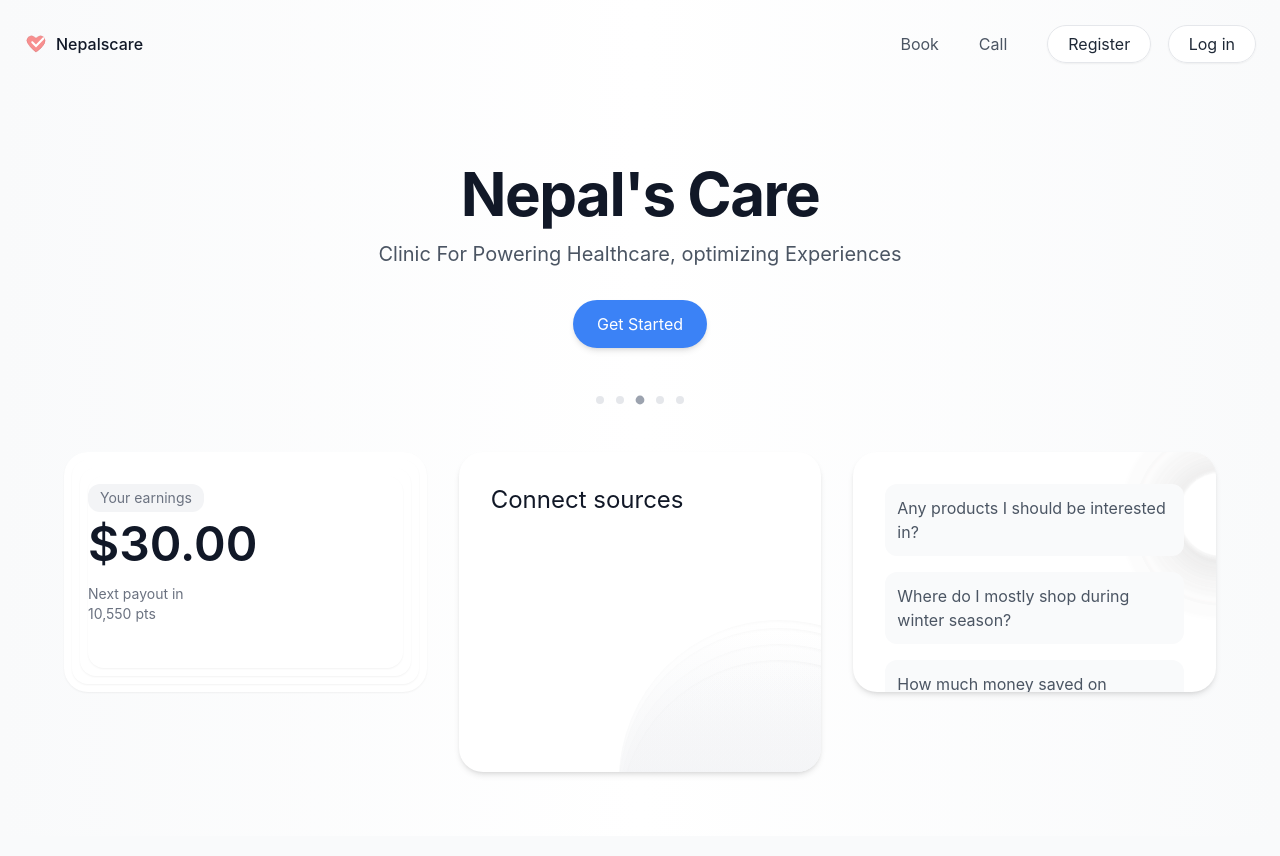
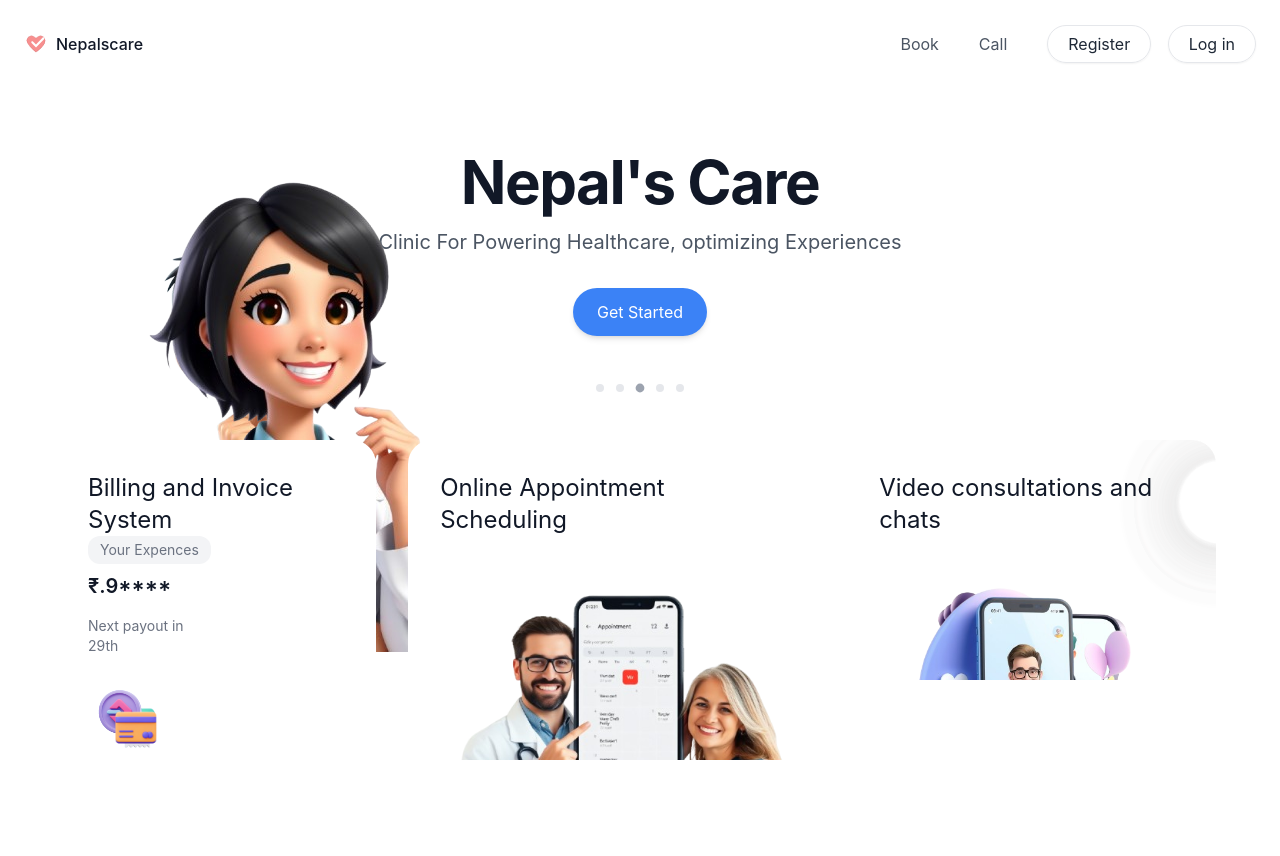
Before and after one commit to 0luv69/ClinicMng, a Django app: page / in a window 1280 px wide. Before the commit the page ends 775 px from the top, so only its background shows below. Run offline with Django 5.2, Linux system fonts and the light colour scheme.

Commit message:
tempates

```diff
--- a/clinic/templates/index.html
+++ b/clinic/templates/index.html
@@ -9,10 +9,32 @@
     <!-- <script src="https://cdn.tailwindcss.com"></script> -->
     <link rel="stylesheet" href="{% static 'styles.css' %}" />
 </head>
+<!-- <div class="absolute w-screen max-w-full h-lvh top-0 pointer-events-none overflow-hidden -z-10">
+            <style>
+                #svg_wave {
+                    filter: drop-shadow(4px 4px 10px rgba(0, 0, 0, 0.5));
+                }
+            </style>
+            <svg viewBox="0 0 2093 1555" fill="none" xmlns="http://www.w3.org/2000/svg" id="svg_wave">
+                <defs>
+                    <filter id="shadow" x="-50%" y="-50%" width="200%" height="200%">
+                        <feDropShadow dx="5" dy="5" stdDeviation="5" flood-color="black" flood-opacity="0.5" />
+                    </filter>
+                </defs>
+                <path fill-rule="evenodd" clip-rule="evenodd"
+                    d="M4 1C4 1 118.699 68.8418 211.868 197.348C337.622 370.797 337.687 617.706 337.75 853.708C337.826 1139.86 337.897 1409.97 562.002 1513.67C708.226 1581.33 938.701 1548.09 1046.5 1526.8C1154.3 1548.09 1384.77 1581.33 1531 1513.67C1755.1 1409.97 1755.18 1139.86 1755.26 853.708C1755.31 617.706 1755.38 370.797 1881.13 197.348C1974.3 68.8418 2089 1 2089 1H1105.78H987.222H4Z"
+                    stroke="black" stroke-width="2" />
+            </svg>
 
-<body class="min-h-screen bg-gradient-to-r from-gray-50 via-white to-gray-50 font-sans">
+        </div> -->
+
+<body class="min-h-screen bg-gradient-to-r from-rose-50 via-white to-rose-50 font-sans">
+
+
+
+
     <!-- Header -->
-    <header class="container mx-auto px-6 py-6">
+    <header class="container mx-auto px-6 py-6 text-black">
         <div class="flex justify-between items-center">
             <div class="flex items-center space-x-2">
                 <svg id='Heart_Health_24' width='24' height='24' viewBox='0 0 24 24' xmlns='http://www.w3.org/2000/svg'
@@ -75,10 +97,20 @@
         </div>
     </header>
 
+
     <!-- Hero Section -->
-    <section class="container mx-auto px-6 py-12 md:py-16">
+    <section class="container mx-auto px-6 py-12 md:py-16 bg-transparent">
+        <!-- image-->
+        <img id="bumpImage" src="{% static 'doc-1.png' %}"
+            class="animate-kid cursor-pointer absolute lg:right-20 right-1 sm:h-60 lg:h-96 h-64 lg:top-40 sm:right-8 top-80 sm:top-23rem md:top-80"
+            alt="Thinking Iamge" />
+        <img id="bumpImage" src="{% static 'doc-2.png' %}"
+            class="animate-kid cursor-pointer absolute lg:left-20 left-1 sm:h-60 lg:h-96 h-64 lg:top-40 sm:left-8 top-80 sm:top-23rem md:top-80"
+            alt="Thinking Iamge" />
+
+
         <!-- Text Area -->
-        <div class="text-center mt-3 mb-12">
+        <div class="text-center mb-12">
             <h1 class="text-5xl md:text-6xl font-bold text-gray-900 mb-4 tracking-tight">Nepal's Care</h1>
             <p class="text-lg md:text-xl text-gray-600 max-w-2xl mx-auto leading-relaxed">Clinic For Powering
                 Healthcare, optimizing Experiences</p>
@@ -105,30 +137,49 @@
         </div>
 
         <!-- Cards Section -->
-        <div class="grid grid-cols-1 md:grid-cols-3 gap-6 lg:gap-8 max-w-6xl mx-auto">
+        <div class="flex gap-8 max-w-6xl mx-auto">
             <!-- Earnings Card -->
             <div
-                class="bg-white relative rounded-3xl py-8 px-6 h-60 shadow-sm hover:shadow-md transition-all duration-300 hover:-translate-y-1 transform">
+                class="group bg-white relative rounded-3xl py-8 px-6 h-60 shadow-2xl hover:shadow-md transition-all duration-300 hover:-translate-y-1 transform">
+                <h2 class="text-2xl text-gray-900 font-normal mb-3">Billing and Invoice System</h2>
+
                 <span
                     class="text-gray-500 text-sm mb-2 bg-gray-100 rounded-xl inline-block py-1 px-3 hover:bg-gray-200 transition-colors duration-200">Your
-                    earnings</span>
+                    Expences</span>
                 <div class="mb-4">
-                    <span class="text-4xl md:text-5xl font-semibold text-gray-900">$30.00</span>
+                    <span class="text-xl  font-semibold text-gray-900">₹.9****</span>
                 </div>
                 <div class="text-sm text-gray-500 mb-6">
-                    Next payout in<br>10,550 pts
+                    Next payout in<br> 29th
                 </div>
 
+                <div class=" pointer-events-none h-full">
+                    <img alt="Invoice" loading="lazy" width="96" height="96" decoding="async" data-nimg="1"
+                        class="absolute top-24 right-14 rotate-12" src='{% static "/invoice-1.png" %}'>
+                    <img alt="Coin" loading="lazy" width="64" height="64" decoding="async" data-nimg="1"
+                        class="absolute top-24 right-4 -rotate-12" src='{% static "/coin-1.png" %}'>
+
+                    <img alt="Credit Card" loading="lazy" width="96" height="96" decoding="async" data-nimg="1"
+                        class="absolute top-36 right-0" src='{% static "/creditCard-1.png" %}'>
+                </div>
+
+
                 <!-- Shadow Layers -->
-                <div class="absolute inset-2 rounded-2xl shadow-sm pointer-events-none"></div>
-                <div class="absolute inset-4 rounded-2xl shadow-sm pointer-events-none"></div>
-                <div class="absolute inset-6 rounded-2xl shadow-sm pointer-events-none"></div>
+                <div class="hidden group-hover:block">
+                    <div class=" absolute inset-2 rounded-2xl shadow-sm pointer-events-none"></div>
+                    <div class="absolute inset-4 rounded-2xl shadow-sm pointer-events-none"></div>
+                    <div class="absolute inset-6 rounded-2xl shadow-sm pointer-events-none"></div>
+                </div>
             </div>
 
-            <!-- Connect Sources Card -->
+            <!-- Online Appointment Scheduling Sources Card -->
             <div
-                class=" bg-white rounded-3xl p-8 shadow-md hover:shadow-lg transition-all duration-300 hover:-translate-y-1 transform h-80 relative overflow-hidden">
-                <h2 class="text-2xl text-gray-900 font-normal mb-12">Connect sources</h2>
+                class=" bg-white rounded-3xl p-8 shadow-2xl hover:shadow-lg transition-all duration-300 hover:-translate-y-1 transform h-80 relative overflow-hidden">
+                <h2 class="text-2xl text-gray-900 font-normal">Online Appointment Scheduling</h2>
+
+                <div class="w-96 bg-white ">
+                    <img src='{% static "appoiment-1.png" %}' alt="  Doctor Image one" srcset="">
+                </div>
 
                 <!-- Circular Effects -->
                 <div
@@ -140,33 +191,31 @@
                 <div
                     class="absolute ml-32 mt-14 w-80 h-full rounded-full bg-gradient-to-r from-transparent to-gray-100 rotate-90 shadow-inner pointer-events-none">
                 </div>
-                <div
-                    class="absolute ml-32 mt-24 w-80 h-full rounded-full bg-gradient-to-r from-transparent to-gray-100 rotate-90 shadow-inner pointer-events-none">
-                </div>
+
             </div>
 
-            <!-- Learn More Card -->
+            <!-- video consultations and chat Card -->
             <div
-                class="bg-white rounded-3xl p-8 shadow-md hover:shadow-lg transition-all duration-300 hover:-translate-y-1 transform h-60 relative overflow-x-hidden overflow-y-hidden">
+                class="bg-white rounded-3xl p-8 shadow-2xl hover:shadow-lg transition-all duration-300 hover:-translate-y-1 transform h-60 relative overflow-x-hidden overflow-y-hidden">
                 <div class="absolute right-5 top-10">
                     <i class="ripple animate-scale" style="animation-delay: 300ms;"></i>
                     <i class="ripple animate-scale" style="animation-delay: 200ms;"></i>
                     <i class="ripple animate-scale" style="animation-delay: 100ms;"></i>
                 </div>
-                <div class="space-y-4 mb-8">
-                    <p
-                        class="text-gray-600 bg-gray-50 p-3 rounded-xl transition-all duration-200 hover:bg-gray-100 hover:translate-x-1 transform">
-                        Any products I should be interested in?</p>
-                    <p
-                        class="text-gray-600 bg-gray-50 p-3 rounded-xl transition-all duration-200 hover:bg-gray-100 hover:translate-x-1 transform">
-                        Where do I mostly shop during winter season?</p>
-                    <p
-                        class="text-gray-600 bg-gray-50 p-3 rounded-xl transition-all duration-200 hover:bg-gray-100 hover:translate-x-1 transform">
-                        How much money saved on discounts?</p>
+                <h2 class="text-2xl text-gray-900 font-normal">Video consultations and chats</h2>
+                <div class="elemets relative">
+                    <img src='{% static "videoCall-1.png" %}' alt="" srcset=""
+                        class="w-32 h-32 rotate-12 right-7 absolute">
+                    <img src='{% static "videoCall-2.png" %}' alt="" srcset=""
+                        class="w-32 h-32 -rotate-12 left-7 absolute">
+
                 </div>
             </div>
         </div>
     </section>
+
+
+
 </body>
 
 </html>
```
Also changed, not shown: clinic/templates/indexasd.html (added, +19 -0 lines), clinic/templates/main.css (added, +38 -0 lines), clinic/templates/test.html (added, +14 -0 lines), clinic/templates/image.png (added).
